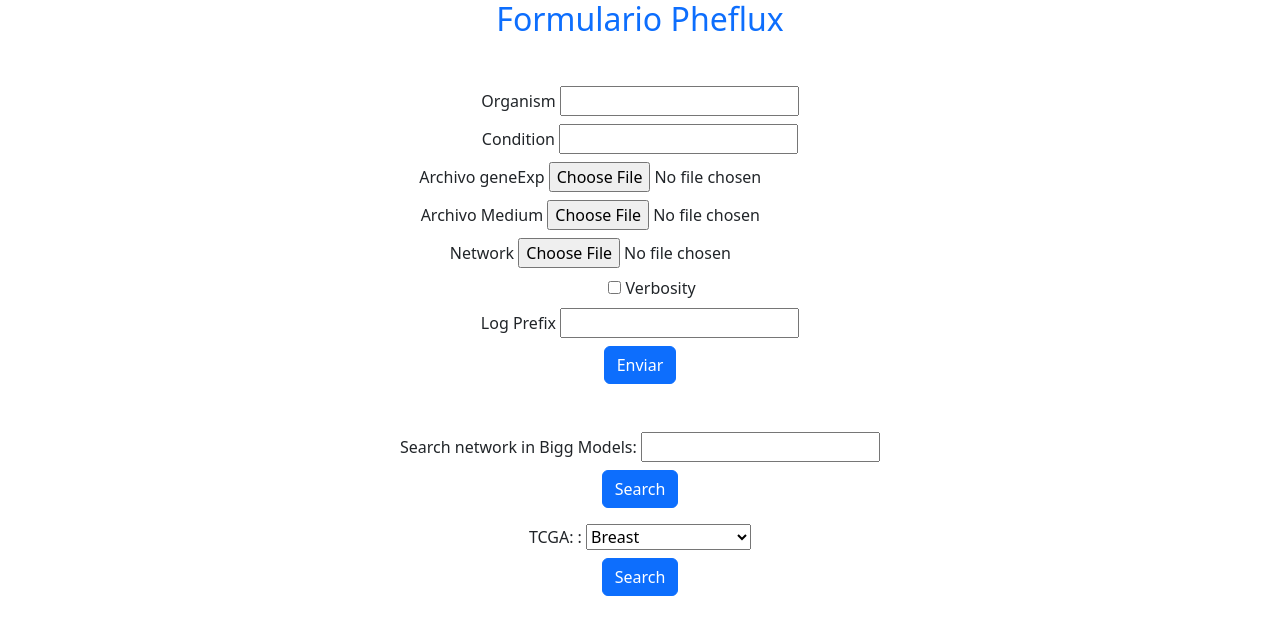
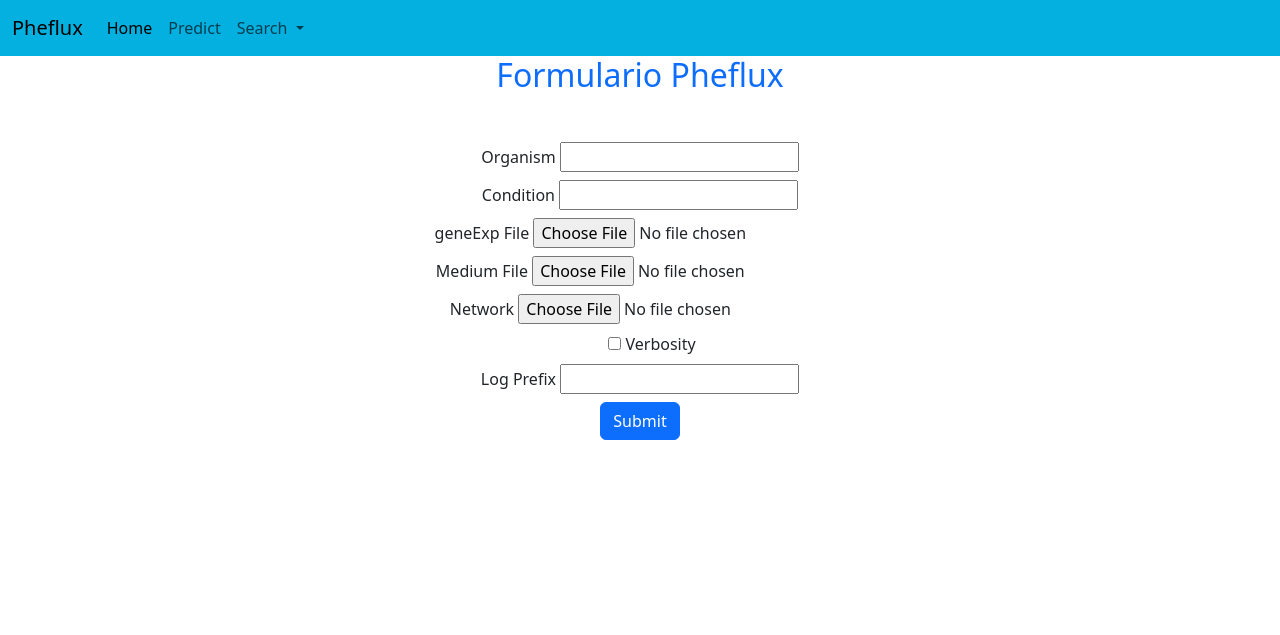
Before and after one commit to cbandera1/Pheflux-SaaS, a Django app: page /pheflux/ in a window 1280 px wide. Shown: the top 635 px of the page. Run offline with Django 4.2, Linux system fonts and the light colour scheme.

Commit message:
Agregadas vistas para search, barra de navegacion, funcion de views modularizadas

```diff
--- a/Pheflux/forms.py
+++ b/Pheflux/forms.py
@@ -7,8 +7,8 @@ from crispy_forms.layout import Layout, Submit
 class PhefluxForm(forms.Form):
     organism = forms.CharField(label="Organism", max_length=100)
     condition = forms.CharField(label="Condition", max_length=100)
-    geneExp_file = forms.FileField(label="Archivo geneExp")
-    medium_file = forms.FileField(label="Archivo Medium")
+    geneExp_file = forms.FileField(label="geneExp File")
+    medium_file = forms.FileField(label="Medium File")
     network_file = forms.FileField(label="Network")
     verbosity = forms.BooleanField(required=True)
     prefix_log_file = forms.CharField(label="Log Prefix", max_length=100)
--- /dev/null
+++ b/Pheflux/templates/base.html
@@ -0,0 +1,42 @@
+<html>
+
+<head>
+    <link rel="stylesheet" href="https://cdn.jsdelivr.net/npm/bootstrap@5.3.0/dist/css/bootstrap.min.css">
+<script src="https://cdn.jsdelivr.net/npm/bootstrap@5.3.0/dist/js/bootstrap.bundle.min.js"></script>
+<style>
+    .form-check-input-reverse{
+        margin-left: 10px;
+       }
+</style>
+
+</head>
+<nav class="navbar navbar-expand-lg" style="background-color: #03b0df;">
+    <div class="container-fluid">
+      <a class="navbar-brand" href="#">Pheflux</a>
+      <button class="navbar-toggler" type="button" data-bs-toggle="collapse" data-bs-target="#navbarSupportedContent" aria-controls="navbarSupportedContent" aria-expanded="false" aria-label="Toggle navigation">
+        <span class="navbar-toggler-icon"></span>
+      </button>
+      <div class="collapse navbar-collapse" id="navbarSupportedContent">
+        <ul class="navbar-nav me-auto mb-2 mb-lg-0">
+          <li class="nav-item">
+            <a class="nav-link active" aria-current="page" href="#">Home</a>
+          </li>
+          <li class="nav-item">
+            <a class="nav-link" href="http://127.0.0.1:8000/pheflux/">Predict</a>
+          </li>
+          <li class="nav-item dropdown">
+            <a class="nav-link dropdown-toggle" href="#" role="button" data-bs-toggle="dropdown" aria-expanded="false">
+              Search
+            </a>
+            <ul class="dropdown-menu">
+              <li><a class="dropdown-item" href="http://127.0.0.1:8000/pheflux/biggsearch">Bigg Model</a></li>
+              <li><a class="dropdown-item" href="http://127.0.0.1:8000/pheflux/tcgasearch">TCGA</a></li>
+            </ul>
+          </li>
+        </ul>
+      </div>
+    </div>
+  </nav>
+  {% block content %}
+    {% endblock %}
+</html>
--- a/Pheflux/templates/pheflux_form.html
+++ b/Pheflux/templates/pheflux_form.html
@@ -1,3 +1,4 @@
+{% extends 'base.html' %}
 <head>
   <link rel="stylesheet" href="https://cdn.jsdelivr.net/npm/bootstrap@5.3.0/dist/css/bootstrap.min.css">
 <script src="https://cdn.jsdelivr.net/npm/bootstrap@5.3.0/dist/js/bootstrap.bundle.min.js"></script>
@@ -41,53 +42,8 @@
       {{ formPheflux.prefix_log_file }}
     </div>
     <input type="hidden" name="form_type" value="formPheflux">
-    <button type="submit" class="btn btn-primary">Enviar</button>
+    <button type="submit" class="btn btn-primary">Submit</button>
   </form>
 {% endif %}
-
-
-  <form method="post">
-    {% csrf_token %}
-    <div class="form-group mt-5">
-      {{ formSearchBiGG.label_tag }}
-      {{ formSearchBiGG }}
-    </div>
-    <input type="hidden" name="form_type" value="formSearchBiGG">
-    <button type="submit" class="btn btn-primary mt-2">Search</button>
-
-  </form>
-
-  <form method="post">
-    {% csrf_token %}
-    <div class="form-group">
-      {{ formSearchTCGA.label_tag }}
-      {{ formSearchTCGA }}
-    </div>
-    <button type="submit" class="btn btn-primary mt-2">Search</button>
-    <input type="hidden" name="form_type" value="formSearchTCGA">
-  </form>
-  <div class="text-left">
-  {% if options %}
-    <h1>Resultados BiGG Model</h1>
-  {% endif %}
-
-  <form method="post">
-    {% csrf_token %}
-    <ul>
-      {% for item in options %}
-        <li>
-          <div class="form-check">
-            <input class="form-check-input" type="radio" name="query" value="{{ item }}">
-            <label class="form-check-label">{{ item }}</label>
-          </div>
-        </li>
-      {% endfor %}
-    </ul>
-    {% if options %}
-      <input type="hidden" name="form_type" value="BiggModelDownload">
-      <button type="submit" class="btn btn-primary mt-2">Search</button>
-    {% endif %}
-  </form>
-  </div>
 </div>
 {% endblock %}
--- a/Pheflux/urls.py
+++ b/Pheflux/urls.py
@@ -5,5 +5,6 @@ app_name = 'Pheflux'
 
 urlpatterns = [
     path('', views.pheflux_prediction, name='pheflux'),
-
+    path('biggsearch', views.bigg_search, name='searchbigg'),
+    path('tcgasearch', views.tcga_search, name='searchtcga')
 ]
--- a/Pheflux/views.py
+++ b/Pheflux/views.py
@@ -229,6 +229,142 @@ def pheflux_prediction(request):
             context
         )
 
+
+def bigg_search(request):
+    if request.method == 'POST':
+        form_type = request.POST.get('form_type')
+        if form_type == 'formSearchBiGG':
+            form = SearchBiGGForm(request.POST)
+            if form.is_valid():
+                # Se obtiene la query ingresada
+                query = form.cleaned_data['query']
+            # Se realiza la peticion a la base de datos que retorna en formato JSON al cual se le extraen los resultados como opciones
+                url = f'http://bigg.ucsd.edu/api/v2/search?query={query}&search_type=models'
+                results = requests.get(url).json()
+                options = extract_options(results)
+            # Se definen los formularios para ser pasados como conexto
+                formSearchBiGG = SearchBiGGForm()
+                context = {'options': options,
+                           'formSearchBiGG': formSearchBiGG
+                           }
+            # Renderiza nuevamente la vista ahora con los formularios y las opciones resultantes de la busqueda
+                return render(
+                    request,
+                    'bigg_form.html',
+                    context
+                )
+        elif form_type == 'BiggModelDownload':
+            # Obtiene el valor de la seleccion entre las opciones disponibles
+            query = request.POST.get('query')
+        # Se realiza la peticion a la base de datos para hacer un request del archivo
+            url = f'http://bigg.ucsd.edu/static/models/{query}.xml'
+            response = requests.get(url)
+        # Caso de exito se crea un archivo .xml con el nombre del archivo y se le escribe la informacion
+            if response.status_code == 200:
+
+                # Se genera un archivo temporal para guardar los datos
+                file_name = f'{query}.xml'
+                BiGG_temp = tempfile.NamedTemporaryFile(delete=False)
+                Bigg_temp_route = BiGG_temp.name
+
+            # Guarda el contenido del archivo geneExp subido en el archivo temporal
+                with open(Bigg_temp_route, 'wb+') as destino:
+                    destino.write(response.content)
+                with open(Bigg_temp_route, 'rb') as archivo:
+                    contenido = archivo.read()
+                print("Archivo descargado exitosamente.")
+                response = HttpResponse(
+                    contenido, content_type='application/xml')
+                response['Content-Disposition'] = f'attachment; filename="{file_name}"'
+
+                return response
+
+        # Caso error
+            else:
+                return HttpResponse("Error en el formulario")
+
+    else:
+        formSearchBiGG = SearchBiGGForm()
+        context = {
+            'formSearchBiGG': formSearchBiGG
+        }
+        return render(
+            request,
+            'bigg_form.html',
+            context
+        )
+
+
+def tcga_search(request):
+    if request.method == 'POST':
+        form_type = request.POST.get('form_type')
+        if form_type == 'formSearchTCGA':
+            form = SearchTCGAForm(request.POST)
+            if form.is_valid():
+                files_endpt = "https://api.gdc.cancer.gov/files"
+                query = form.cleaned_data['query']
+                filters = {
+                    "op": "and",
+                    "content": [
+                        {
+                            "op": "in",
+                            "content": {
+                                "field": "cases.primary_site",
+                                "value": [query]
+                            }
+
+                        },
+                        {
+                            "op": "in",
+                            "content": {
+                                "field": "cases.project.program.name",
+                                "value": ["TCGA"]
+                            }
+                        },
+                        {
+                            "op": "in",
+                            "content": {
+                                "field": "files.data_type",
+                                "value": ["Gene Expression Quantification"]
+                            }
+                        }
+                        #     {
+                        #         "op": "in",
+                        #         "content": {
+                        #             "field": "files.analysis.workflow_type",
+                        #             "value": ["FM Copy Number Variation"]
+                        #         }
+                        #     }
+                    ]
+                }
+                params = {
+                    "filters": json.dumps(filters),
+                    "fields": "file_id",
+                    "format": "JSON",
+                    "size": "1"
+                }
+                response = requests.get(files_endpt, params=params)
+
+                file_entry = json.loads(
+                    response.content.decode("utf-8"))
+
+                file_uuid_list = []
+                for file_entry in json.loads(response.content.decode("utf-8"))["data"]["hits"]:
+                    file_uuid_list.append(file_entry["file_id"])
+
+                return download_file(file_uuid_list, query)
+    else:
+        formSearchTCGA = SearchTCGAForm()
+        context = {
+            'formSearchTCGA': formSearchTCGA
+        }
+        return render(
+            request,
+            'tcga_form.html',
+            context
+        )
+
+
 # Funcion para extraer las opciones resultantes de la busqueda en BiGG Model API
 
 
--- a/flux_prediction/settings.py
+++ b/flux_prediction/settings.py
@@ -56,6 +56,7 @@ MIDDLEWARE = [
 ]
 
 ROOT_URLCONF = 'flux_prediction.urls'
+
 
 TEMPLATES = [
     {
--- a/flux_prediction/urls.py
+++ b/flux_prediction/urls.py
@@ -19,5 +19,5 @@ from django.urls import path, include
 
 urlpatterns = [
     path('admin/', admin.site.urls),
-    path('pheflux/', include('Pheflux.urls'))
+    path('pheflux/', include('Pheflux.urls')),
 ]
```
Also changed, not shown: Pheflux/templates/bigg_form.html (added, +45 -0 lines), Pheflux/templates/tcga_form.html (added, +23 -0 lines).
